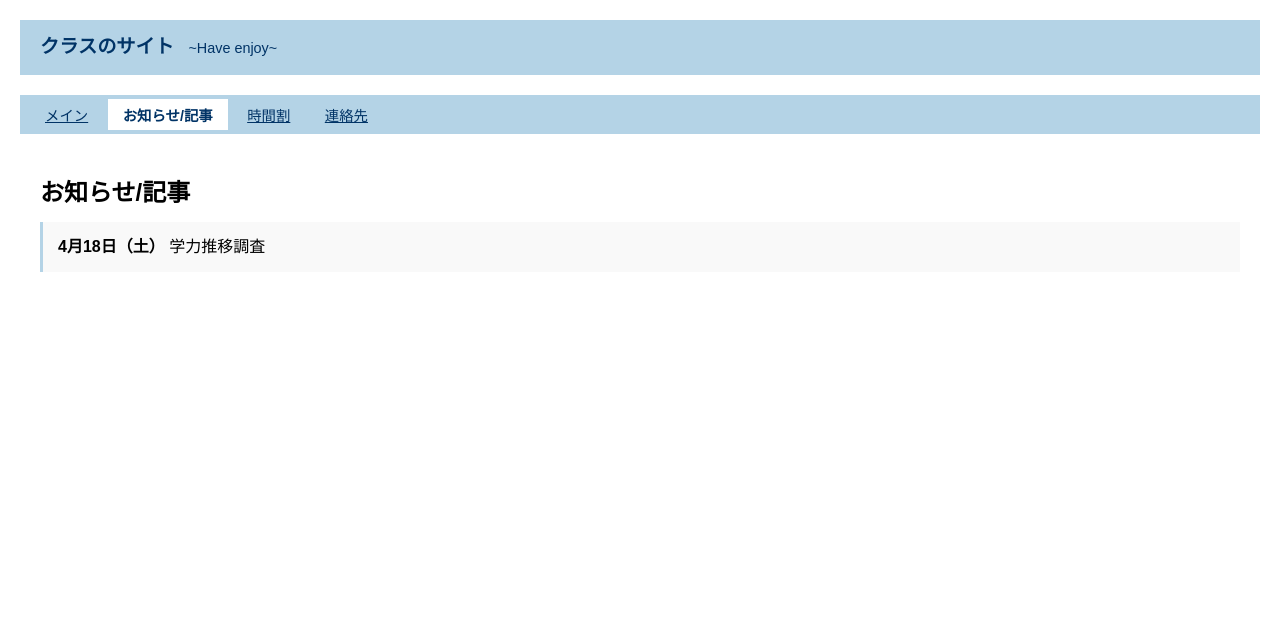
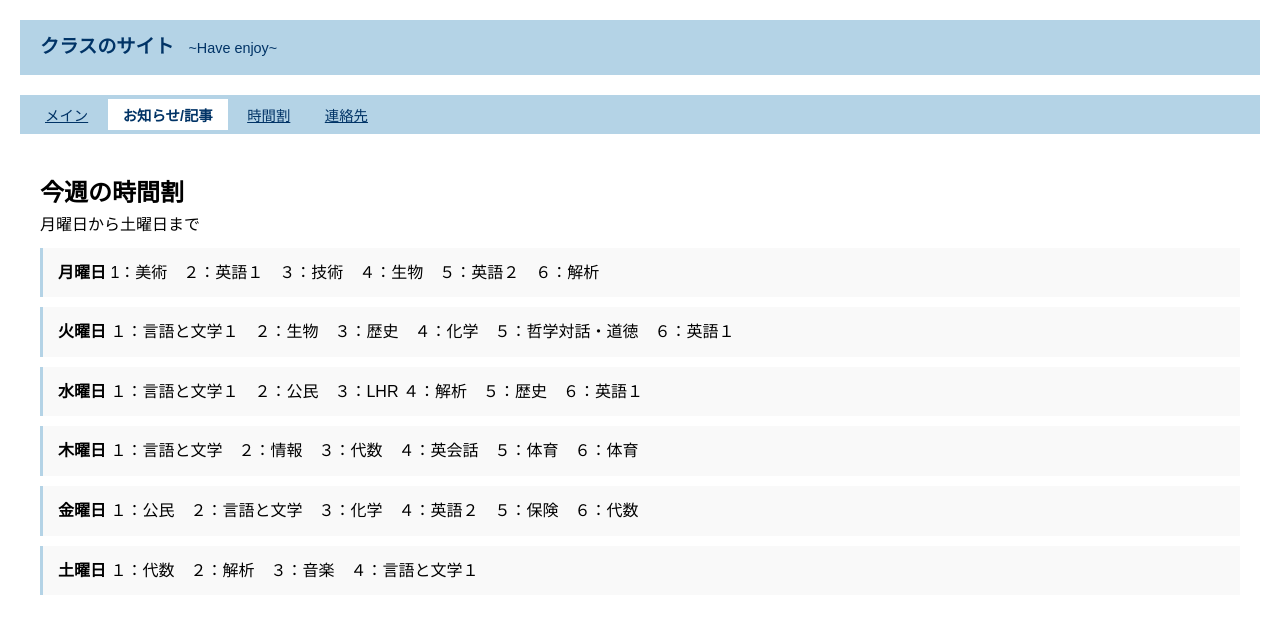
Before and after one commit to 724163-boop/classweb, a plain HTML site: page index.html in a window 1280 px wide. Both pictures are taken after a click on the button "お知らせ/記事". Drawn offline with Linux system fonts and the light colour scheme.

Commit message:
Update index.html

```diff
--- a/index.html
+++ b/index.html
@@ -180,12 +180,28 @@ body {
 </p>
 </div>
 
-<!-- お知らせ -->
 <div class="tab-content">
-<h2>お知らせ/記事</h2>
-<div class="content-card reveal">
-<strong>4月18日（土）</strong> 学力推移調査
-</div>
+    <h2>今週の時間割</h2>
+    <p>月曜日から土曜日まで</p>
+
+    <div class="content-card reveal">
+        <strong>月曜日</strong> 1：美術　２：英語１　３：技術　４：生物　５：英語２　６：解析
+    </div>
+    <div class="content-card reveal">
+        <strong>火曜日</strong> １：言語と文学１　２：生物　３：歴史　４：化学　５：哲学対話・道徳　６：英語１
+    </div>
+    <div class="content-card reveal">
+        <strong>水曜日</strong> １：言語と文学１　２：公民　３：LHR ４：解析　５：歴史　６：英語１
+    </div>
+    <div class="content-card reveal">
+        <strong>木曜日</strong> １：言語と文学　２：情報　３：代数　４：英会話　５：体育　６：体育
+    </div>
+    <div class="content-card reveal">
+        <strong>金曜日</strong> １：公民　２：言語と文学　３：化学　４：英語２　５：保険　６：代数
+    </div>
+    <div class="content-card reveal">
+        <strong>土曜日</strong> １：代数　２：解析　３：音楽　４：言語と文学１
+    </div>
 </div>
 
 <!-- 時間割 -->
@@ -194,10 +210,20 @@ body {
 <div class="content-card reveal">月曜〜土曜</div>
 </div>
 
-<!-- 連絡先 -->
 <div class="tab-content">
-<h2>連絡先</h2>
-<div class="content-card reveal">担任：衣笠先生</div>
+    <h2>連絡先</h2>
+    <p>担任ならびに学級委員</p>
+
+    <div class="content-card reveal">
+        <strong>担任</strong> 衣笠先生
+    </div>
+    <div class="content-card reveal">
+        <strong>学級委員</strong> 華、小関
+    </div>
+    <div class="content-card reveal">
+        <strong>連絡先</strong>
+        https://docs.google.com/spreadsheets/d/1Q7RFaHkeSXV_VKyiM36LBO2k_0sTSbb82ld-ZuxvBZg/edit
+    </div>
 </div>
 
 <script>
```
